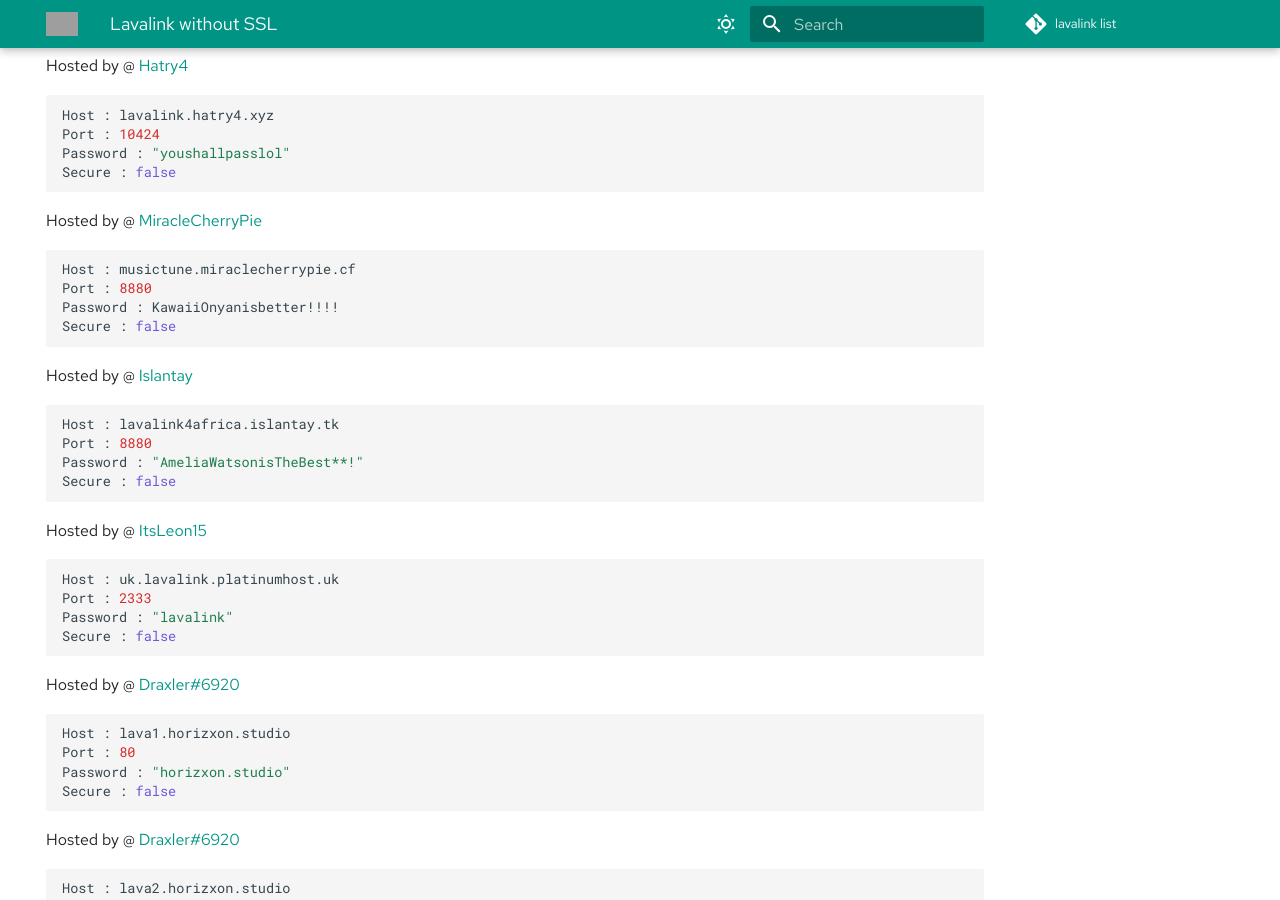
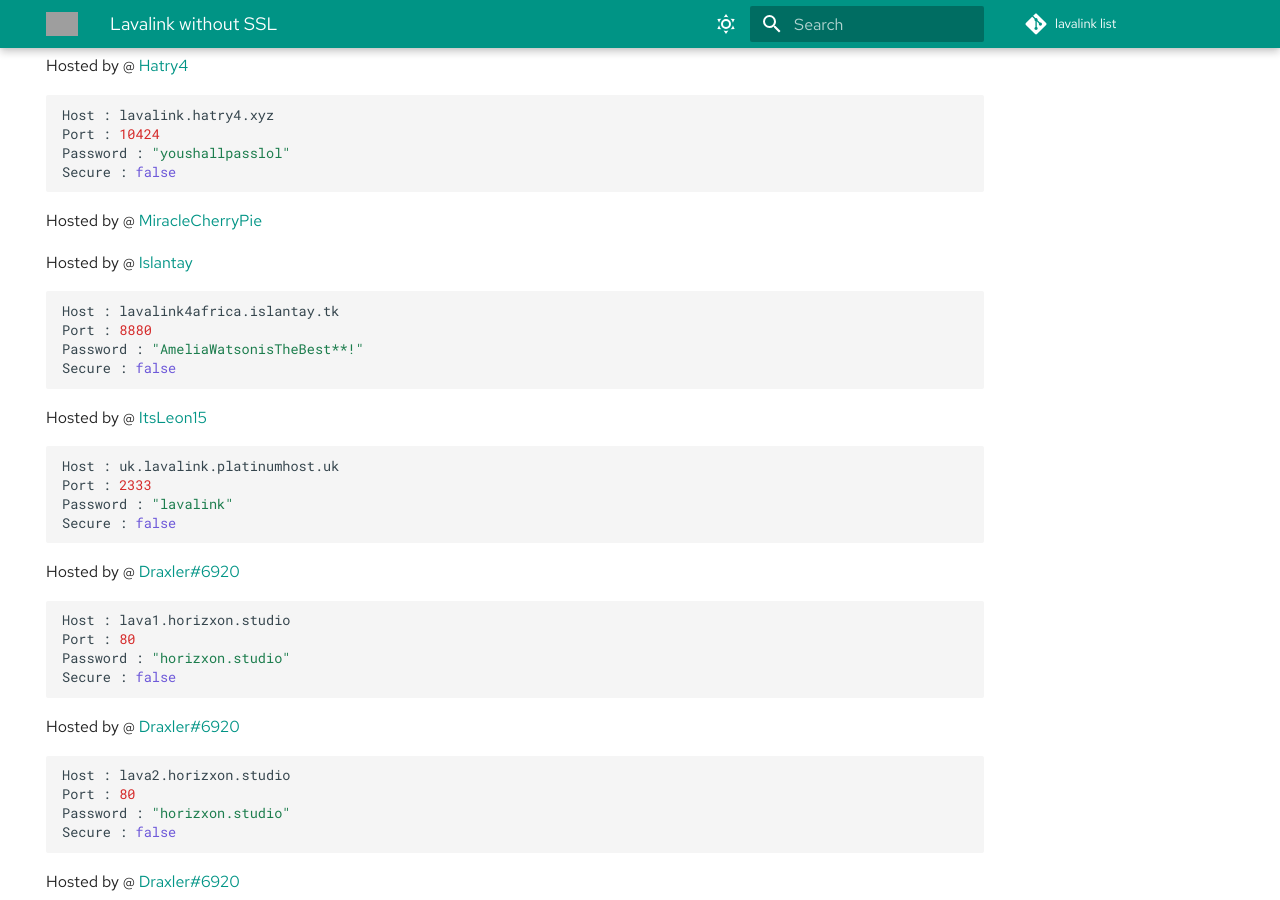
Before and after one commit to DarrenOfficial/lavalink-list, an MkDocs documentation site: the page built from docs/NoSSL/lavalink-without-ssl.md, in a window 1280 px wide and 900 px high, scrolled down 793 px. Built offline with MkDocs 1.6.1 and Material for MkDocs 9.7.7, drawn with Linux system fonts in a browser that asks for light colours; comment, search, counter and statistics services are not loaded; some of the changed text lies outside the part shown; grey boxes are pictures that could not be loaded.

Commit message:
Update lavalink-without-ssl.md

````diff
--- a/docs/NoSSL/lavalink-without-ssl.md
+++ b/docs/NoSSL/lavalink-without-ssl.md
@@ -44,12 +44,6 @@ Secure : false
 ```
 
 Hosted by @ [MiracleCherryPie](https://github.com/MiracleCherryPie)
-```bash
-Host : musictune.miraclecherrypie.cf
-Port : 8880
-Password : KawaiiOnyanisbetter!!!!
-Secure : false
-```
 
 Hosted by @ [Islantay](https://github.com/Dep0s1t)
 ```bash
@@ -184,3 +178,10 @@ Port : 80
 Password : "AWP)JQ$Gv9}dm.u"
 Secure : false
 ```
+
+```bash
+Host : musictune.miraclecherrypie.cf
+Port : 8880
+Password : KawaiiOnyanisbetter!!!!
+Secure : false
+```
````
